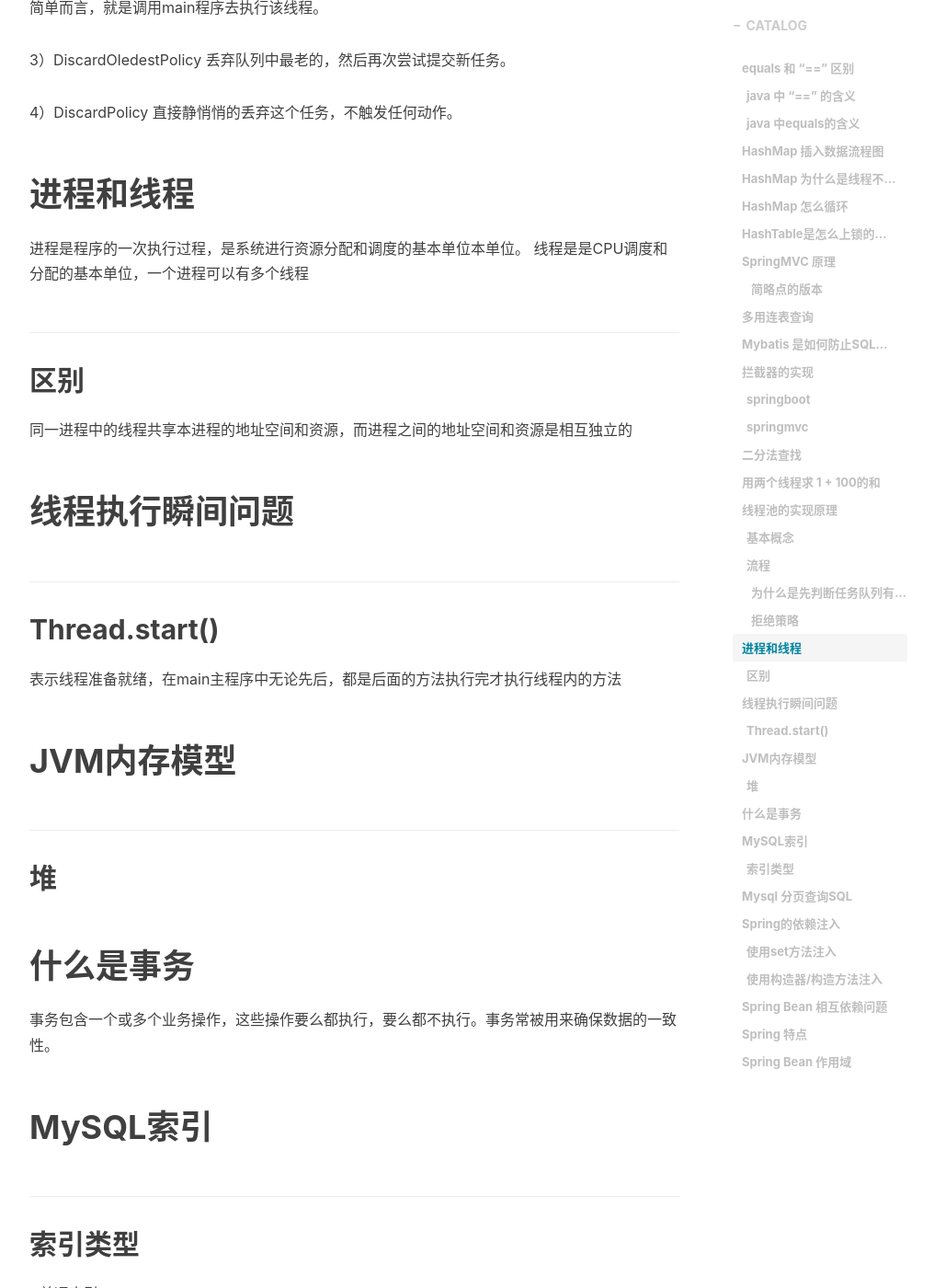
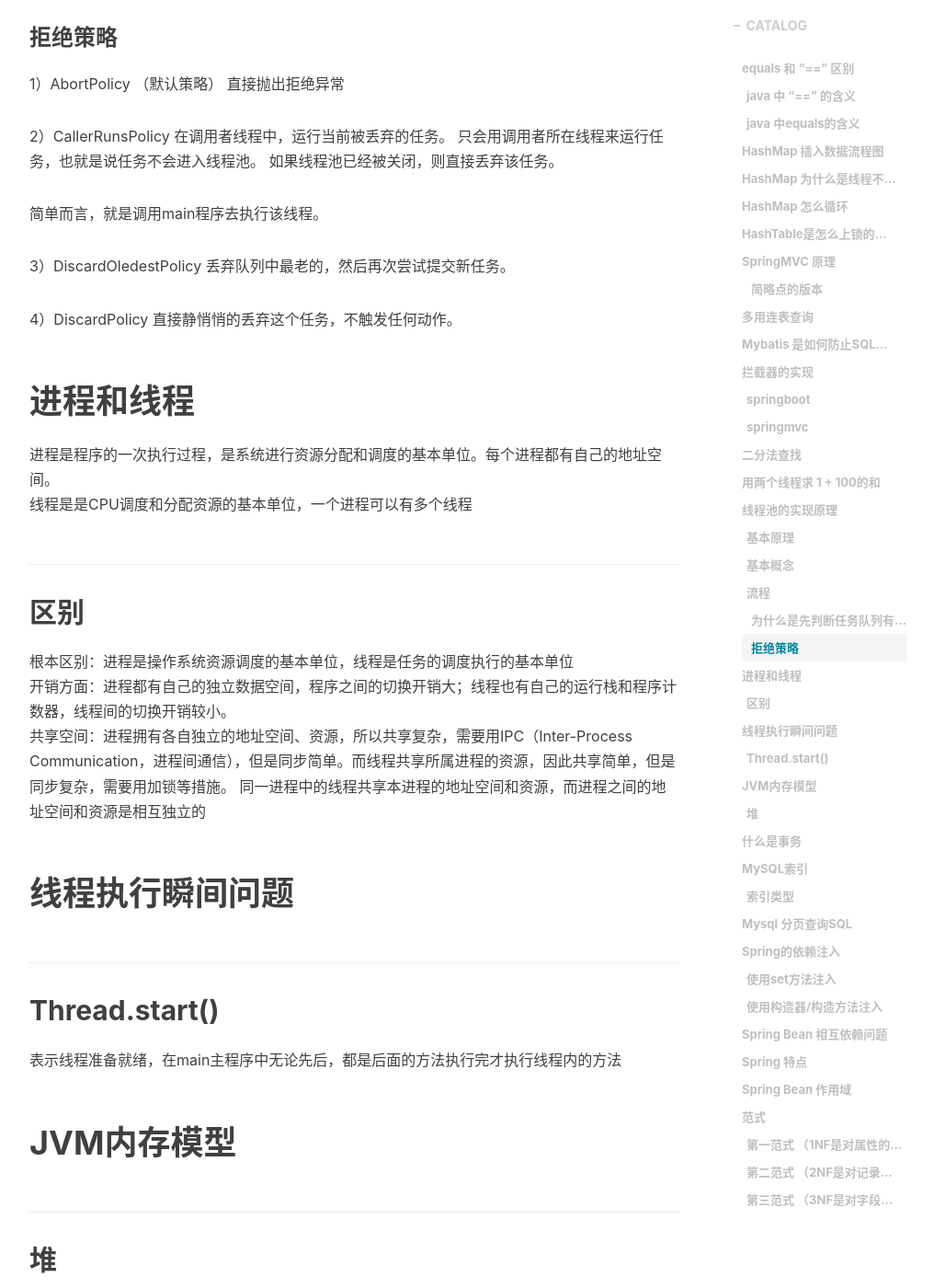
Before and after one commit to Caiiiiii/Caiiiiii.github.io, a Jekyll site: the page built from _posts/2021-02-23-问答总结.markdown, in a window 1280 px wide and 1400 px high, scrolled down 7875 px. Shown: the whole window at 92% size, without its empty margins (233-1249 px from the left). Built offline with Jekyll 4.4.1, drawn with Linux system fonts in a browser that asks for light colours; nearby versions of some CDN libraries; comment, search, counter and statistics services are not loaded; some of the changed text lies outside the part shown.

Commit message:
Update 2021-02-23-问答总结.markdown

```diff
--- a/_posts/2021-02-23-问答总结.markdown
+++ b/_posts/2021-02-23-问答总结.markdown
@@ -164,6 +164,9 @@ class  ThreadMethod implements  Runnable{
 
 # 线程池的实现原理
 
+## 基本原理
+线程池做的工作主要是控制运行的线程的数量，处理过程中将任务放入队列，然后再线程创建后启动这些任务，如果线程数量超过了最大数量，则超出数量的线程排队等候，等其他线程执行完毕，再从队列中取出任务来执行。
+
 ## 基本概念
 - 核心线程数：指的是线程池的基本大小
 - 最大线程数： 指的是，同一时刻线程池中线程的数量最大不能超过该值
@@ -202,10 +205,13 @@ class  ThreadMethod implements  Runnable{
 
 
 # 进程和线程
-进程是程序的一次执行过程，是系统进行资源分配和调度的基本单位本单位。
-线程是是CPU调度和分配的基本单位，一个进程可以有多个线程
+进程是程序的一次执行过程，是系统进行资源分配和调度的基本单位。每个进程都有自己的地址空间。
+线程是是CPU调度和分配资源的基本单位，一个进程可以有多个线程
 
 ## 区别
+根本区别：进程是操作系统资源调度的基本单位，线程是任务的调度执行的基本单位
+开销方面：进程都有自己的独立数据空间，程序之间的切换开销大；线程也有自己的运行栈和程序计数器，线程间的切换开销较小。
+共享空间：进程拥有各自独立的地址空间、资源，所以共享复杂，需要用IPC（Inter-Process Communication，进程间通信），但是同步简单。而线程共享所属进程的资源，因此共享简单，但是同步复杂，需要用加锁等措施。
 同一进程中的线程共享本进程的地址空间和资源，而进程之间的地址空间和资源是相互独立的
 
 # 线程执行瞬间问题
@@ -316,3 +322,20 @@ applicationContext.xml
 - session 同一个HTTP Session 共享一个Bean，不同Sess
 ion 适用不同Bean，仅适用于WebApplicationContext环境
 - global-session : 一般用于Portlet应用环境，仅适用于WebApplicationContext环境
+
+
+
+# 范式
+## 第一范式 （1NF是对属性的原子性）
+所谓第一范式（1NF）是指数据库表的每一列都是不可分割的基本数据项，同一列中不能有多个值，即实体中的某个属性不能有多个值或者不能有重复的属性。
+
+## 第二范式 （2NF是对记录的唯一性）
+要求记录有唯一标识，即实体的唯一性，即不存在部分依赖；
+>  订单中间表：订单ID，商品ID，商品数量，商品名称。
+这个表中商品名称只依赖于商品ID，所以不满足第二范式。所以会造成一些问题：
+- 数据冗余：多个商品同个店铺地址。
+- 删除异常：删除商品后会把店铺信息删除。
+- 更新异常：更新店铺地址的时候需要全部更新。
+
+## 第三范式 （3NF是对字段的冗余性）
+要求任何字段不能由其他字段派生出来，它要求字段没有冗余，即不存在传递依赖；
```
